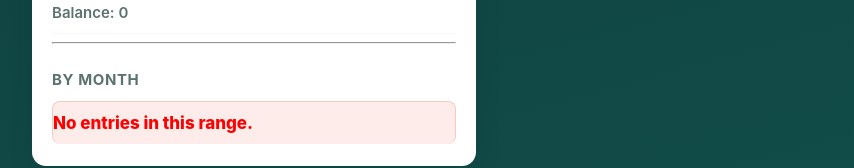
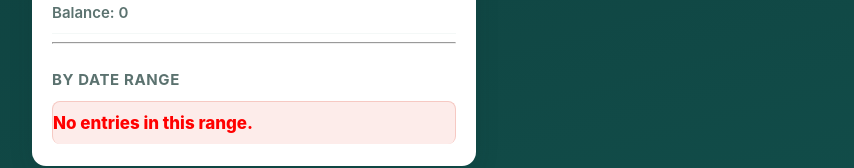
Before and after one commit to Qian0544/Finance-tracker, a React (Vite) app: page / in a window 1280 px wide. Both pictures are taken after a click on the button "Summary". Shown: the part 421-589 px from the top of the page, without its empty margins (386-1240 px from the left). Built offline with nearby package versions, Linux system fonts and the light colour scheme.

Commit message:
Fix base path capitalization for GitHub Pages

```diff
--- a/src/SummaryPage.jsx
+++ b/src/SummaryPage.jsx
@@ -68,7 +68,7 @@ function SummaryPage({ expenses, incomes }) {
 
       <hr />
 
-      <h3>By Month</h3>
+      <h3>By DATE RANGE</h3>
       {months.length === 0 && <p style={{ color: 'red' }}>No entries in this range.</p>}
       {months.map((month) => (
         <div key={month}>
--- a/vite.config.js
+++ b/vite.config.js
@@ -3,6 +3,6 @@ import react from '@vitejs/plugin-react'
 
 // https://vite.dev/config/
 export default defineConfig({
-  base: '/finance-tracker/',
+  base: '/Finance-tracker/',
   plugins: [react()],
 })
```
